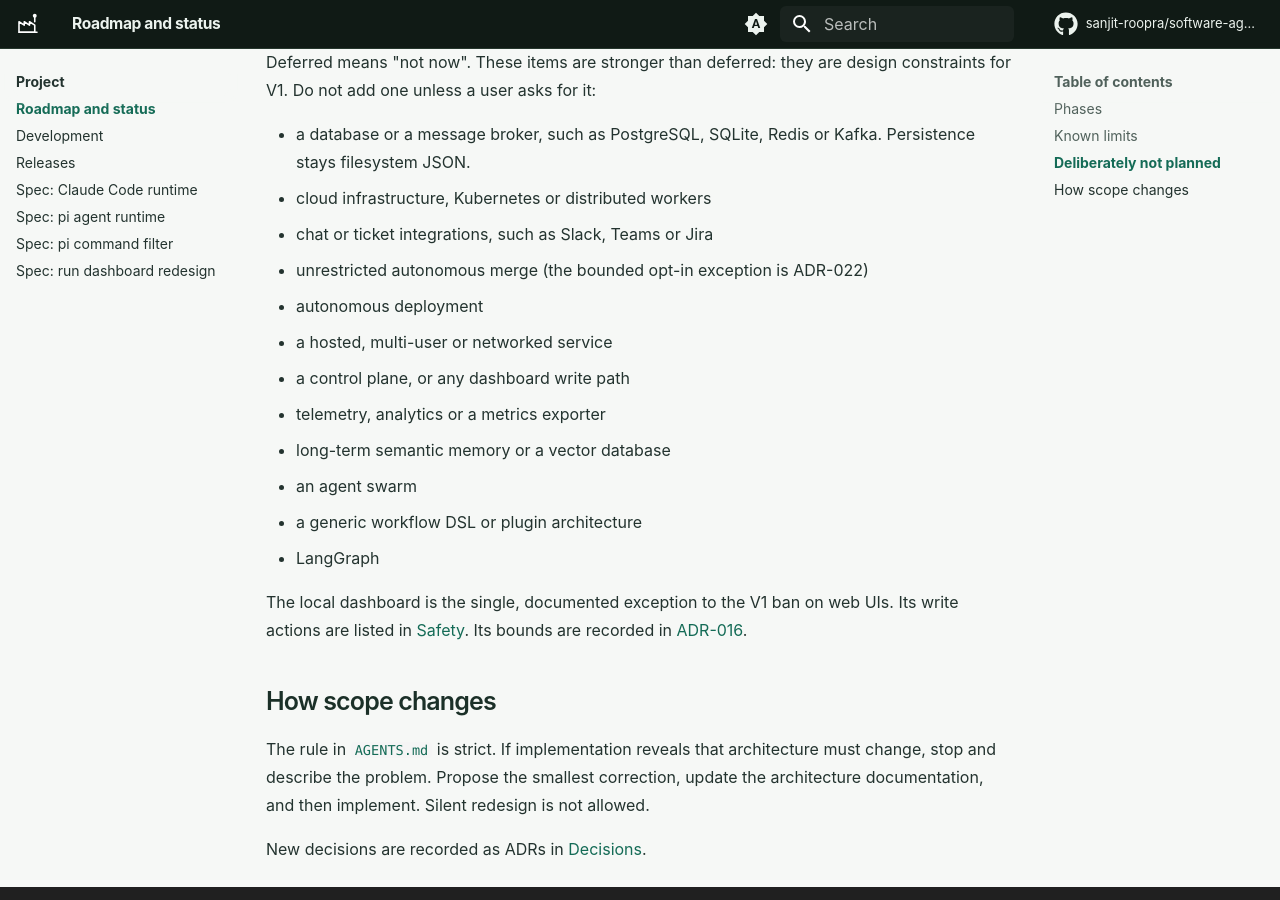
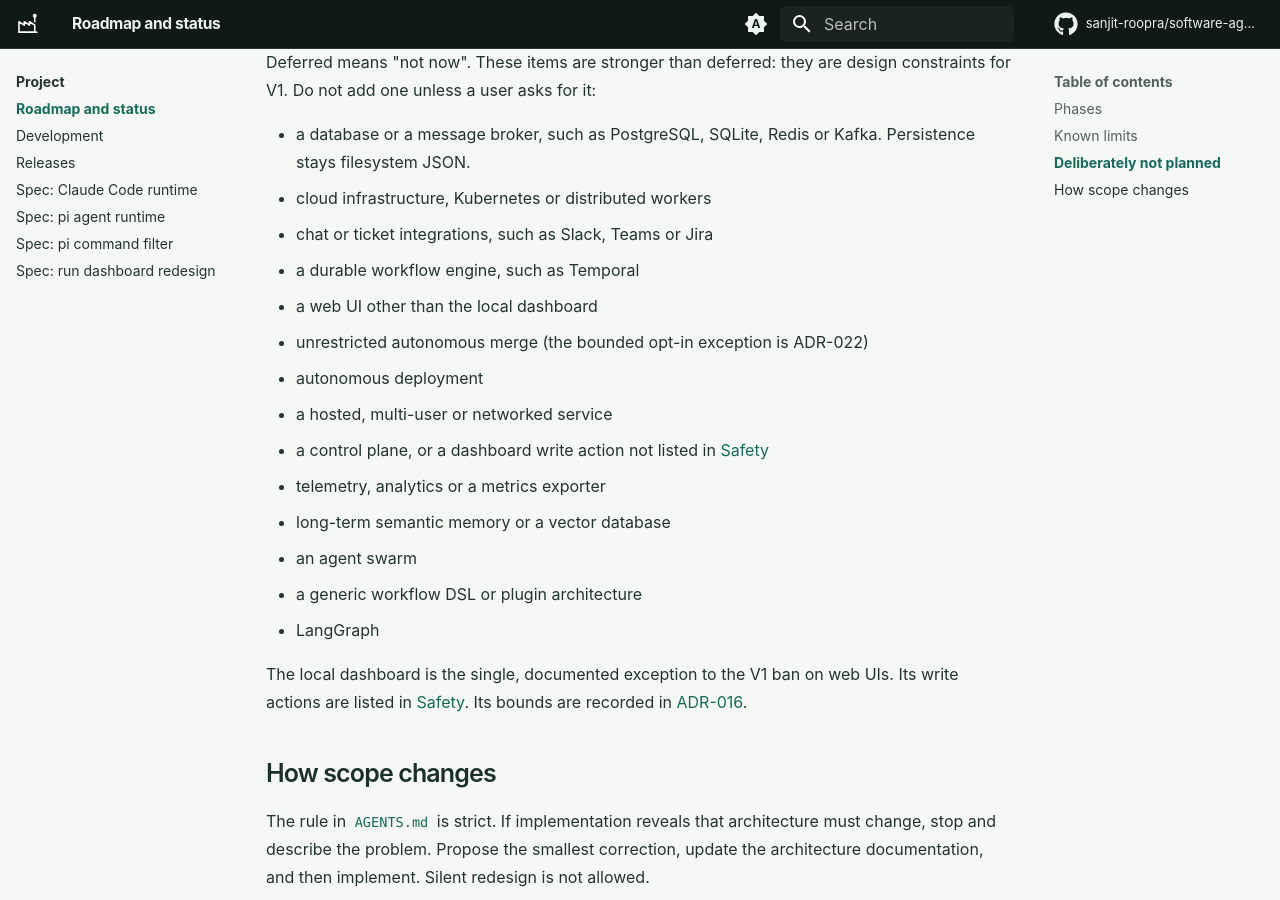
Before and after one commit to sanjit-roopra/software-agent-factory, an MkDocs documentation site: the page built from docs/project/roadmap.md, in a window 1280 px wide and 900 px high, scrolled down 3681 px. Built offline with MkDocs 1.6.1 and Material for MkDocs 9.7.7, drawn with Linux system fonts in a browser that asks for light colours; comment, search, counter and statistics services are not loaded.

Commit message:
docs: address AGENTS.md review findings
Restore the SINGLE-route review exception, the dependencies rule and the
single-writer rule for run.json. Move Temporal and the web UI limit to the
roadmap ban list, fix the split list and the dashboard write contradiction,
and point stale AGENTS.md references at their new homes.

Co-Authored-By: Claude Opus 5.5 <noreply@anthropic.com>
Claude-Session: https://claude.ai/code/session_01EUVp53bytZfg6p8Zgnw7xW

```diff
--- a/docs/project/roadmap.md
+++ b/docs/project/roadmap.md
@@ -95,11 +95,13 @@ constraints for V1. Do not add one unless a user asks for it:
   Persistence stays filesystem JSON.
 - cloud infrastructure, Kubernetes or distributed workers
 - chat or ticket integrations, such as Slack, Teams or Jira
-
+- a durable workflow engine, such as Temporal
+- a web UI other than the local dashboard
 - unrestricted autonomous merge (the bounded opt-in exception is ADR-022)
 - autonomous deployment
 - a hosted, multi-user or networked service
-- a control plane, or any dashboard write path
+- a control plane, or a dashboard write action not listed in
+  [Safety](../reference/safety.md)
 - telemetry, analytics or a metrics exporter
 - long-term semantic memory or a vector database
 - an agent swarm
```
Also changed, not shown: .claude/skills/pr/SKILL.md (+1 -1 lines), AGENTS.md (+6 -3 lines), docs/project/development.md (+1 -1 lines), docs/reference/writing-policy.md (+1 -1 lines), docs/symphony-alignment.md (+1 -1 lines).
